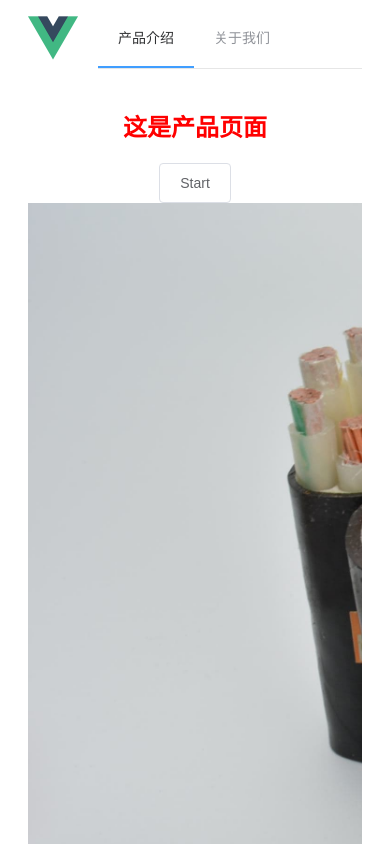
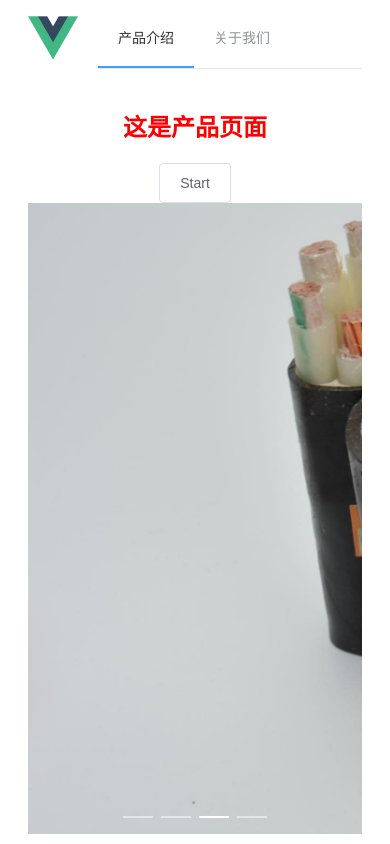
Before and after one commit to shisaq/element-with-vue-router, a Vue app: page / in a window 390 px wide. Shown: the top 844 px of the page. Built offline with nearby package versions, Linux system fonts and the light colour scheme.

Commit message:
layout: fit carousel image to responsive screens

```diff
--- a/src/components/Carousel.vue
+++ b/src/components/Carousel.vue
@@ -2,7 +2,8 @@
   <div class="block">
     <el-carousel :height="bannerHeight + 'px'">
       <el-carousel-item v-for="(item,index) in carouselImg" :key="index">
-        <img :src="`../src/assets/carousel/${item.name}`" class="bannerImg" />
+        <!-- <img :src="`../src/assets/carousel/${item.name}`" class="bannerImg" /> -->
+        <div class="bannerImg" :style="`background-image: url(../src/assets/carousel/${item.name});`"></div>
       </el-carousel-item>
     </el-carousel>
   </div>
@@ -12,7 +13,7 @@
 export default {
   data () {
     return {
-      bannerHeight: window.innerHeight,
+      bannerHeight: window.innerHeight - 213,
       carouselImg: [
         {
           name: '1.jpg',
@@ -35,7 +36,7 @@ export default {
   },
   methods: {
     setSize: function () {
-      this.bannerHeight = 740 / 2560 * this.screenWidth
+      this.bannerHeight = 740 / 2560 * this.screenWidth - 213
       if(this.bannerHeight > 740) this.bannerHeight = 740
       if(this.bannerHeight < 360) this.bannerHeight = 360
     }
@@ -55,7 +56,9 @@ export default {
 .bannerImg {
   width: 100%;
   height: inherit;
-  object-fit: cover;
+  background-size: cover;
+  background-position: center center;
+  background-repeat: no-repeat;
   min-height: 360px;
   min-width: 1400px;
 }
```
